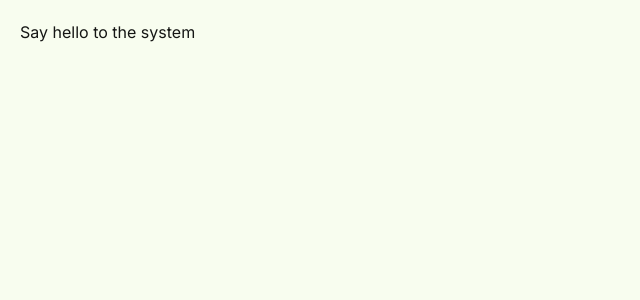
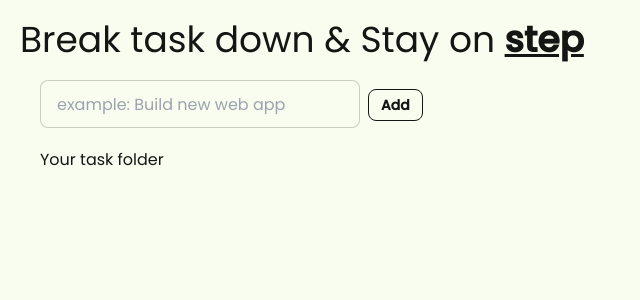
Before and after one commit to cheershanny/task-processor-app, a Next.js app: page / in a window 1280 px wide. Shown: the top 300 px of the page, without its empty margins (0-640 px from the left). Built offline with nearby package versions, Linux system fonts and the light colour scheme.

Commit message:
minor change

```diff
--- /dev/null
+++ b/app/[slug]/page.tsx
@@ -0,0 +1,12 @@
+import Link from 'next/link'
+import React from 'react'
+
+const page = () => {
+  return (
+    <div>
+      <Link href={"/"}>Home</Link>
+    </div>
+  )
+}
+
+export default page
--- a/app/globals.css
+++ b/app/globals.css
@@ -1,3 +1,9 @@
 @tailwind base;
 @tailwind components;
 @tailwind utilities;
+
+@layer base {
+    /* h1 {
+        font-weight: 900;
+    } */
+}
--- a/app/layout.tsx
+++ b/app/layout.tsx
@@ -1,12 +1,19 @@
 import type { Metadata } from "next";
-import { Inter } from "next/font/google";
+import { Poppins } from "next/font/google";
 import "./globals.css";
 
-const inter = Inter({ subsets: ["latin"] });
+const poppins = Poppins({
+  subsets: ['latin'],
+  display: 'swap',
+  variable: '--font-poppins',
+  weight: ['100', '200', '300', '400', '500']
+});
+
 
 export const metadata: Metadata = {
-  title: "App name",
-  description: "The solution this app offer and for whom if it's application",
+  title: "Break task down",
+  description:
+    "Help you setting up your task guideline and move on each step until finish",
 };
 
 export default function RootLayout({
@@ -15,8 +22,8 @@ export default function RootLayout({
   children: React.ReactNode;
 }>) {
   return (
-    <html lang="en" data-theme='lemonade'>
-      <body className={inter.className}>{children}</body>
+    <html lang="en" data-theme="lemonade">
+      <body className={poppins.className}>{children}</body>
     </html>
   );
 }
--- a/app/page.tsx
+++ b/app/page.tsx
@@ -1,5 +1,13 @@
+import AddTaskForm from "./components/AddTaskForm";
+
 export default function Home() {
-  return <main>
-    <h1 className="m-5">Say hello to the system</h1>
-  </main>;
+  return (
+    <main>
+      <h1 className="m-5 text-4xl">
+        Break task down & Stay on{" "}
+        <strong className="font-bold underline">step</strong>
+      </h1>
+      <AddTaskForm />
+    </main>
+  );
 }
```
